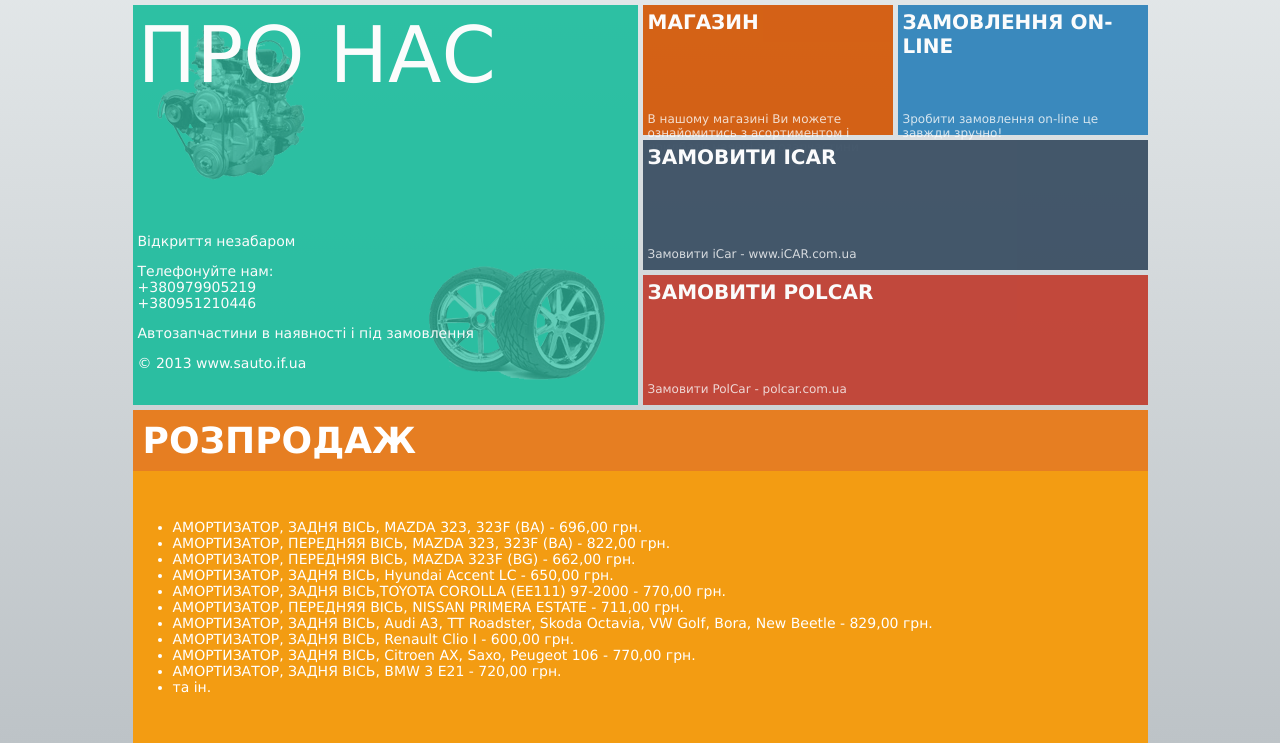
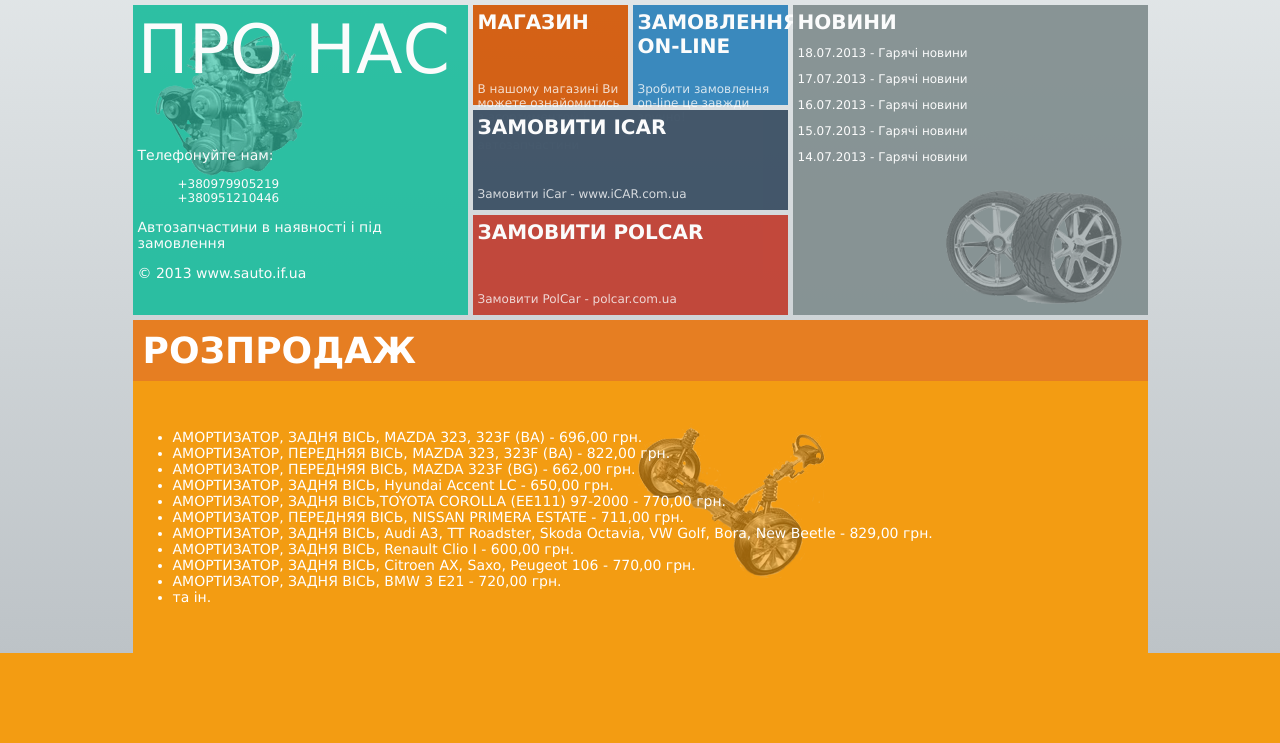
Before and after one commit to ololov/sauto-if, a PHP site: page / in a window 1280 px wide. Shown: the part 213-956 px from the top of the page. After the commit the page ends 866 px from the top, so only its background shows below. Run offline with PHP 8.4, Linux system fonts and the light colour scheme.

Commit message:
:add transparent images, remove no-transparent images, add news block

```diff
--- a/trunk/under_constructoin/index.htm
+++ b/trunk/under_constructoin/index.htm
@@ -12,14 +12,14 @@
                 <section class="mainMenu" id="menuAbout">
                     <a class="menu" href="#">Про нас</a>
                     <div class="menuContent">
-                        <p>Відкриття незабаром</p>
                         <p>Телефонуйте нам:</br>
-                        +380979905219</br>
-                        +380951210446</p>
+                        <ul>+380979905219</br>
+                        +380951210446</ul></p>
                         <p>Автозапчастини в наявності і під замовлення</p>
                         <p>© 2013 www.sauto.if.ua</p>
                     </div>
                 </section>
+                <div id="hBlock">
                 <section class="mainMenu" id="menuShop">
                     <a class="menu" href="#">Магазин</a>
                     <div class="menuHover">
@@ -50,6 +50,27 @@
                         <p>Замовити PolCar - polcar.com.ua</p>
                     </div>
                 </section>
+            </div>
+            <section class="mainMenu" id="menuNews">
+                <a class="menu" href="#">Новини</a>
+                <div class="menuNews">
+                    <section class="newsItem">
+                        <p>18.07.2013 - Гарячі новини</p>
+                    </section>
+                    <section class="newsItem">
+                        <p>17.07.2013 - Гарячі новини</p>
+                    </section>
+                    <section class="newsItem">
+                        <p>16.07.2013 - Гарячі новини</p>
+                    </section>
+                    <section class="newsItem">
+                        <p>15.07.2013 - Гарячі новини</p>
+                    </section>
+                    <section class="newsItem">
+                        <p>14.07.2013 - Гарячі новини</p>
+                    </section>
+                </div>
+            </section>
 <!--                <section class="mainMenu" id="menuHot2">
                     <a class="menu" href="#">Розпродаж</a>
                     <div class="menuHover">
--- a/trunk/under_constructoin/styles/main.css
+++ b/trunk/under_constructoin/styles/main.css
@@ -13,19 +13,21 @@ background: #ecf0f1; /* Для старых браузров */
 .mainLogo {background: url("images/logo.png") no-repeat white; height: 203px;}
 .mainMenu {float: left; padding: 5px; opacity: 0.9; position: relative;}
 .mainMenu:hover {cursor: pointer; opacity: 1.0;}
-#menuAbout {background: url("images/about.png") no-repeat #1abc9c; height: 390px; width: 495px; margin: 5px 5px 5px 0;}
-#menuShop {background-color: #d35400; height: 120px; width: 240px; margin: 5px 5px 5px 0;}
-#menuOrder {background-color: #2980b9; height: 120px; width: 240px; margin: 5px 0 0 0;}
-#menuICar {background-color: #34495e; height: 120px; width: 495px; margin: 0 0 5px 0;}
-#menuPolCar {background-color: #c0392b; height: 120px; width: 495px; margin: 0 0 5px 0;}
+#menuAbout {background: url("images/engine.png") no-repeat #1abc9c 10px 10px; ; height: 300px; width: 325px; margin: 5px 5px 5px 0;}
+#menuShop {background-color: #d35400; height: 90px; width: 145px; margin: 5px 5px 5px 0;}
+#menuOrder {background-color: #2980b9; height: 90px; width: 145px; margin: 5px 0 0 0;}
+#menuICar {background-color: #34495e; height: 90px; width: 305px; margin: 0 0 5px 0;}
+#menuPolCar {background-color: #c0392b; height: 90px; width: 305px; margin: 0 0 5px 0;}
+#menuNews {background: url("images/wheels.png") no-repeat #7f8c8d 140px 115px; height: 300px; width: 345px; margin: 5px 0 5px 5px;}
 a.menu, a.menu:focus, a.menu:active, a.menu:hover {color: white; font-weight: bold; text-decoration: none; text-transform: uppercase; font-size: 20px;}
 a.menu:hover {text-decoration: underline;}
-.mainMenu p {color: white; font-size: 12px; vertical-align: bottom;}
+.mainMenu p, .mainMenu ul {color: white; font-size: 12px; vertical-align: bottom;}
 .menuContent {bottom: 20px; position: absolute;}
 .menuContent p {font-size: 14px;}
-#menuAbout a.menu {font-size: 78px; font-weight: normal;}
+#menuAbout a.menu {font-size: 68px; font-weight: normal;}
 .menuHover {bottom: 0; position: absolute; height: 35px; opacity: 0.8;}
 .menuHover:hover {bottom: 0; position: absolute; height: auto; opacity: 1.0;}
-.mainSection {background-color: #f39c12; width: 1015px; float: left; padding: 0; color: white;}
+.mainSection {background: url("images/hodova.png") no-repeat #f39c12 500px 80px; width: 1015px; float: left; padding: 0; color: white;}
 h1 {font-size: 36px; text-transform: uppercase; padding: 0; margin: 0; background-color: #e67e22; padding: 10px;}
 .mainSection p {padding: 10px;}
+#hBlock {float: left; width: 315px;}
```
Also changed, not shown: trunk/data_or/SAUTO - автозапчастини в наявності і під замовлення_20130718_01.png (added), trunk/data_or/engine.png (added), trunk/data_or/news.png (added), trunk/data_or/wheels.png (added), trunk/data_or/розпродаж_20130718_01.png (added), trunk/under_constructoin/styles/images/about.png (deleted), trunk/under_constructoin/styles/images/engine.png (added), trunk/under_constructoin/styles/images/hodova.png (added), trunk/under_constructoin/styles/images/wheels.png (added), 2 other files.
